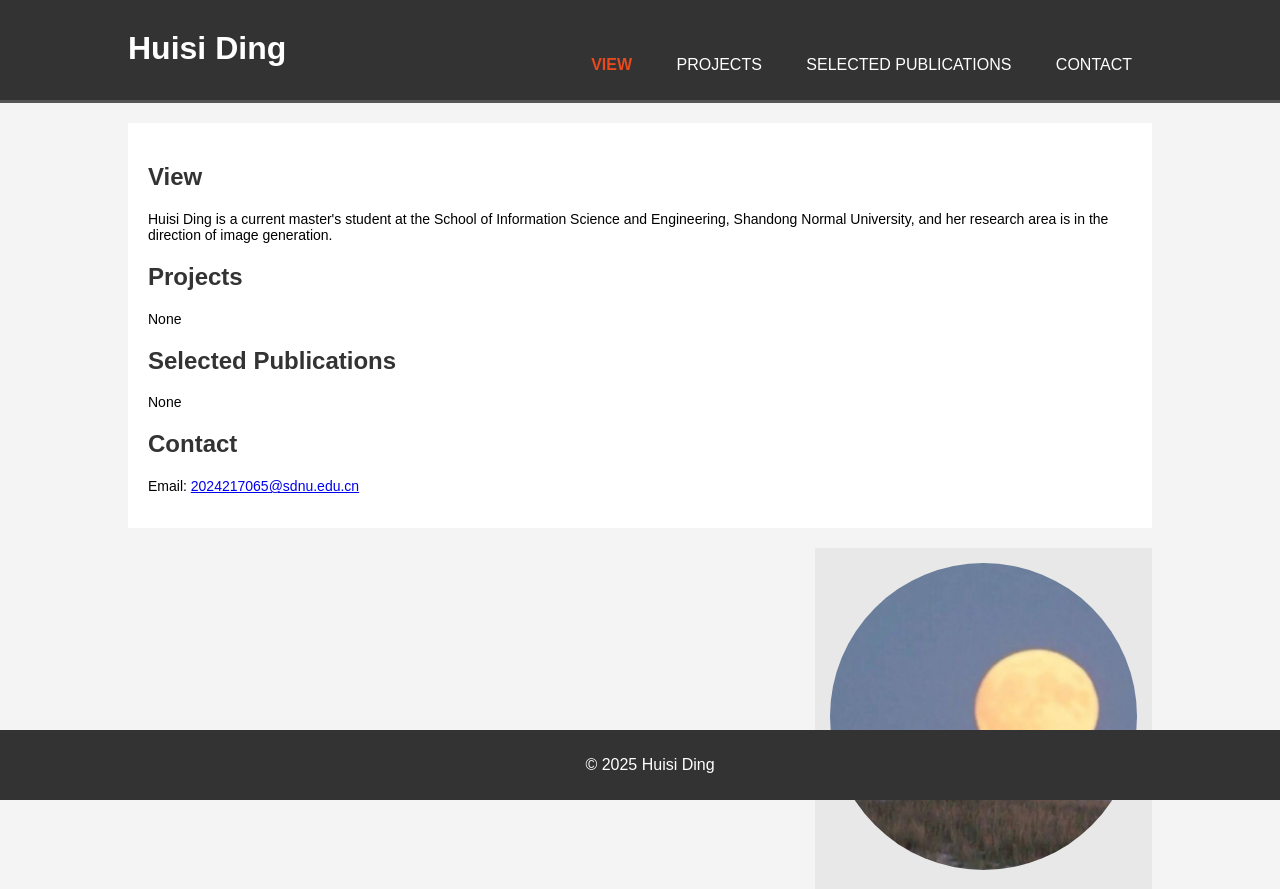
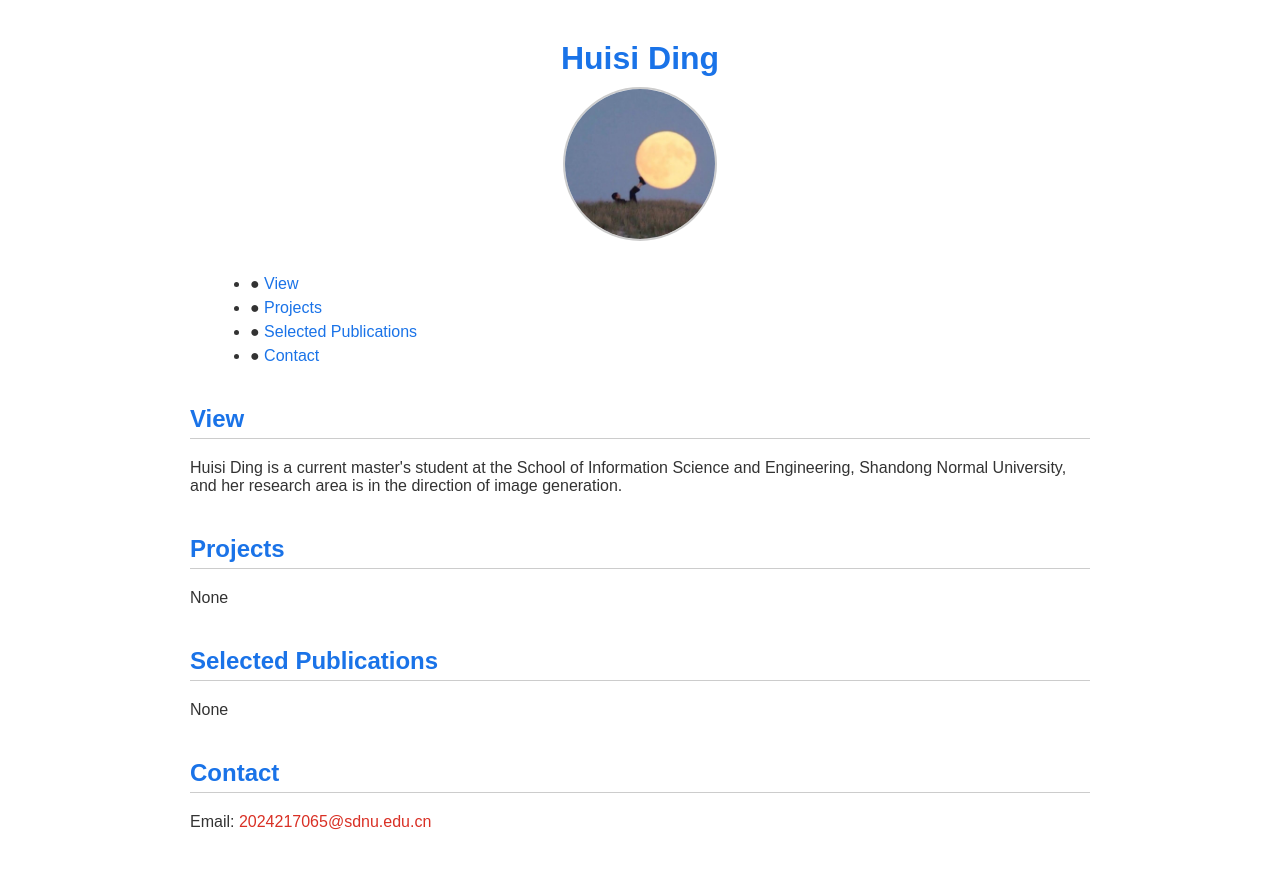
Before and after one commit to olili-haha/english, a plain HTML site: page index.html in a window 1280 px wide. Drawn offline with Linux system fonts and the light colour scheme.

Commit message:
Update index.html

```diff
--- a/index.html
+++ b/index.html
@@ -2,135 +2,109 @@
 <html lang="en">
 <head>
   <meta charset="UTF-8">
-    <meta name="viewport" content="width=device-width, initial-scale=1.0">
-    <title>Huisi Ding's Personal Page</title>
+  <title>Huisi Ding - Personal Homepage</title>
   <style>
     body {
       font-family: Arial, sans-serif;
+      background-color: #ffffff;
+      color: #333;
       margin: 0;
       padding: 0;
-            background-color: #f4f4f4;
     }
+
     .container {
-            width: 80%;
-            margin: auto;
-            overflow: hidden;
+      max-width: 900px;
+      margin: 40px auto;
+      padding: 0 20px;
     }
+
     header {
-            background: #333;
-            color: #fff;
-            padding-top: 30px;
-            min-height: 70px;
-            border-bottom: #555 3px solid;
+      text-align: center;
+      margin-bottom: 30px;
     }
-        header a {
-            color: #fff;
-            text-decoration: none;
-            text-transform: uppercase;
-            font-size: 16px;
+
+    header h1 {
+      color: #1a73e8;
+      margin-bottom: 10px;
     }
-        header ul {
-            padding: 0;
-            list-style: none;
+
+    .profile-photo {
+      width: 150px;
+      height: 150px;
+      border-radius: 50%;
+      object-fit: cover;
+      border: 2px solid #ccc;
     }
-        header li {
-            display: inline;
-            padding: 0 20px 0 20px;
-        }
-        header #branding {
-            float: left;
-        }
-        header #branding h1 {
-            margin: 0;
-        }
-        header nav {
-            float: right;
-            margin-top: 10px;
-        }
-        header .highlight, header .current a {
-            color: #e8491d;
-            font-weight: bold;
-        }
-        header a:hover {
-            color: #ffffff;
-            font-weight: bold;
-        }
-        .content {
-            padding: 20px;
-            background: #fff;
+
+    nav ul {
+      list-style-type: disc;
+      margin-left: 20px;
       margin-top: 20px;
     }
-        .content h2 {
-            color: #333;
+
+    nav ul li {
+      margin: 6px 0;
     }
-        .content p {
-            font-size: 14px;
+
+    nav ul li a {
+      text-decoration: none;
+      color: #1a73e8;
     }
-        .sidebar {
-            float: right;
-            width: 30%;
-            background: #e8e8e8;
-            padding: 15px;
-            margin-top: 20px;
+
+    section {
+      margin-top: 40px;
     }
-        .sidebar img {
-            width: 100%;
-            border-radius: 50%;
+
+    section h2 {
+      color: #1a73e8;
+      border-bottom: 1px solid #ccc;
+      padding-bottom: 5px;
     }
-        footer {
-            background: #333;
-            color: #fff;
-            text-align: center;
-            padding: 10px;
-            position: fixed;
-            bottom: 0;
-            width: 100%;
+
+    a.email {
+      color: #d93025;
+      text-decoration: none;
     }
   </style>
 </head>
 <body>
+
+  <div class="container">
     <header>
-        <div class="container">
-            <div id="branding">
       <h1>Huisi Ding</h1>
-            </div>
+      <!-- 替换下方 src 链接为你的照片地址 -->
+      <img src="1.jpg" alt="Huisi Ding Photo" class="profile-photo">
+    </header>
+
     <nav>
       <ul>
-                    <li class="current"><a href="#view">View</a></li>
-                    <li><a href="#projects">Projects</a></li>
-                    <li><a href="#publications">Selected Publications</a></li>
-                    <li><a href="#contact">Contact</a></li>
+        <li>● <a href="#view">View</a></li>
+        <li>● <a href="#projects">Projects</a></li>
+        <li>● <a href="#publications">Selected Publications</a></li>
+        <li>● <a href="#contact">Contact</a></li>
       </ul>
     </nav>
-        </div>
-    </header>
 
-    <div class="container">
-        <div class="content">
     <section id="view">
       <h2>View</h2>
       <p>Huisi Ding is a current master's student at the School of Information Science and Engineering, Shandong Normal University, and her research area is in the direction of image generation.</p>
     </section>
+
     <section id="projects">
       <h2>Projects</h2>
       <p>None</p>
     </section>
+
     <section id="publications">
       <h2>Selected Publications</h2>
       <p>None</p>
     </section>
+
     <section id="contact">
       <h2>Contact</h2>
-                <p>Email: <a href="mailto:2024217065@sdnu.edu.cn">2024217065@sdnu.edu.cn</a></p>
+      <p>Email: <a class="email" href="mailto:2024217065@sdnu.edu.cn">2024217065@sdnu.edu.cn</a></p>
     </section>
   </div>
-        <div class="sidebar">
-            <img src="1.jpg" alt="Huisi Ding" />
-        </div>
-    </div>
 
-    <footer>
-        <p>&copy; 2025 Huisi Ding</p>
-    </footer>
 </body>
 </html>
```
Lines whose indentation alone changed are shown as unchanged.
